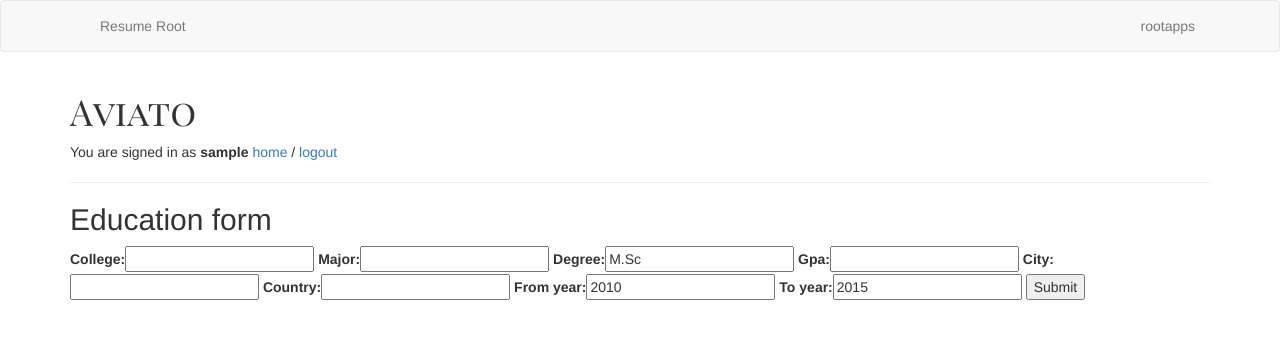
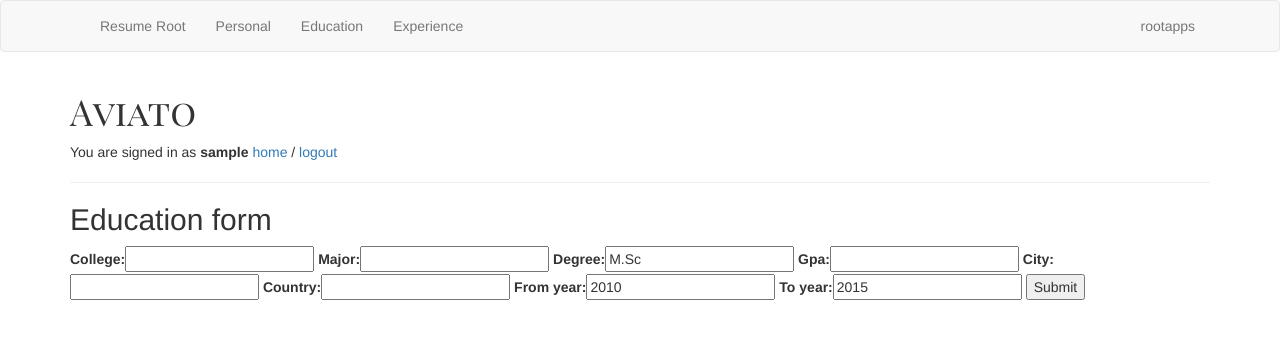
Before and after one commit to prakharg47/expresscv, a Django app: page /builder/education in a window 1280 px wide. Shown: the top 339 px of the page. Run offline with Django 3.2, Linux system fonts and the light colour scheme; the visitor is signed in with stand-in values (Sample User, id 1); data that the repository does not hold is empty; some libraries are stand-ins or nearby versions.

Commit message:
added links in base.html

```diff
--- a/resumeroot/authentication/templates/base.html
+++ b/resumeroot/authentication/templates/base.html
@@ -32,6 +32,17 @@
         <div id="navbar-main" class="navbar-collapse collapse">
             <ul class="nav navbar-nav">
                 <li><a href="">Resume Root</a></li>
+            </ul>
+
+            <ul class="nav navbar-nav">
+                <li><a href="/builder/personal">Personal</a></li>
+            </ul>
+
+            <ul class="nav navbar-nav">
+                <li><a href="/builder/education">Education</a></li>
+            </ul>
+            <ul class="nav navbar-nav">
+                <li><a href="/builder/experience">Experience</a></li>
             </ul>
 
             <ul class="nav navbar-nav navbar-right">
```
